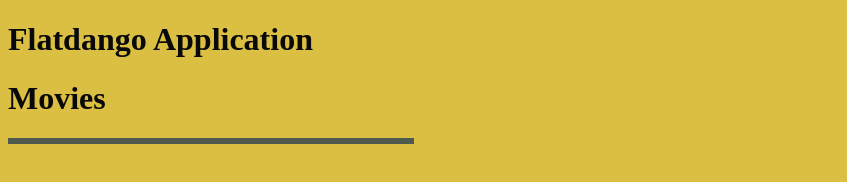
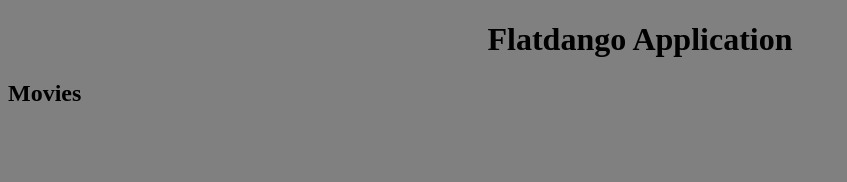
Before and after one commit to sheringugi/phase-1-week-3-challenge, a plain HTML site: page index.html in a window 1280 px wide. Shown: the whole page, without its empty margins (0-847 px from the left). Drawn offline with Linux system fonts and the light colour scheme; no server answers.

Commit message:
Fifth commit

```diff
--- a/index.css
+++ b/index.css
@@ -1,7 +1,15 @@
 body {
-    background: rgba(214, 182, 37, 0.867);
-    color: rgb(10, 9, 9);
+    background: grey;
+    color: black;
 
+}
+h1 {
+    text-align: center;
+
+}
+button {
+    background: black;
+    color: white;
 }
 img {
     width: 500px;
@@ -13,7 +21,6 @@ div.relative {
     position: relative;
     width: 400px;
     height: auto;
-    border: 3px solid rgba(57, 77, 80, 0.867);
   }
 
   div.absolute {
@@ -23,13 +30,12 @@ div.relative {
     left: 30%;
     width: 500px;
     height: auto;
-    border: 3px solid rgba(57, 77, 80, 0.867);
   }
   ul {
     padding: 0;
     margin: 0;
     list-style: none;
-    background-color: rgba(216, 189, 35, 0.867);
+    background-color: grey;
   }
 
   li {
--- a/index.html
+++ b/index.html
@@ -10,7 +10,7 @@
 </head>
 <body>
 <h1>Flatdango Application</h1>
-<h1>Movies</h1>
+<h2>Movies</h2>
 <div  class="relative">
     <ul id="moviesList"></ul>
 </div>
```
Also changed, not shown: 1 other file.
